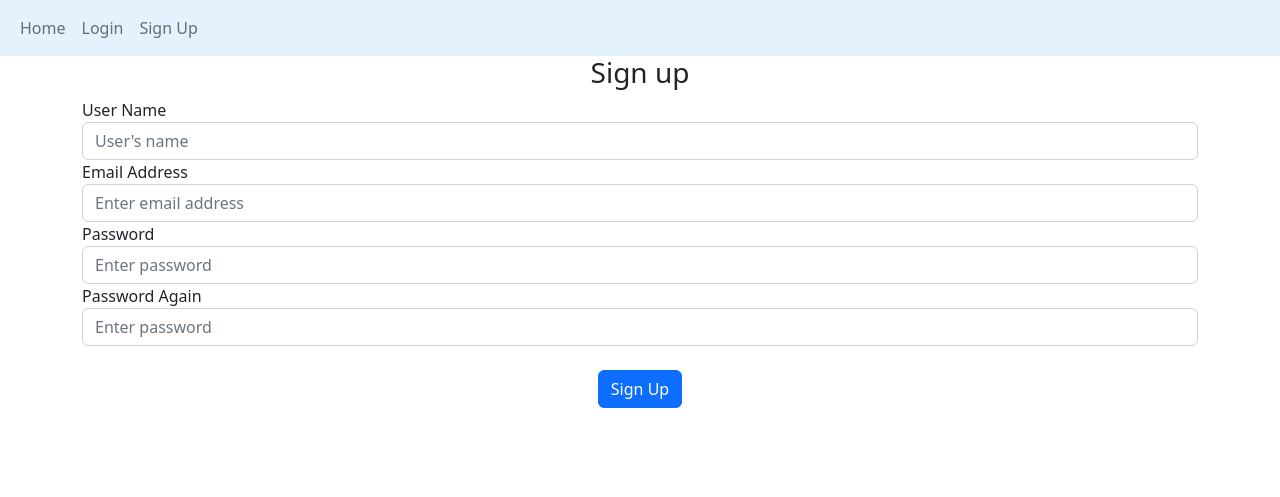
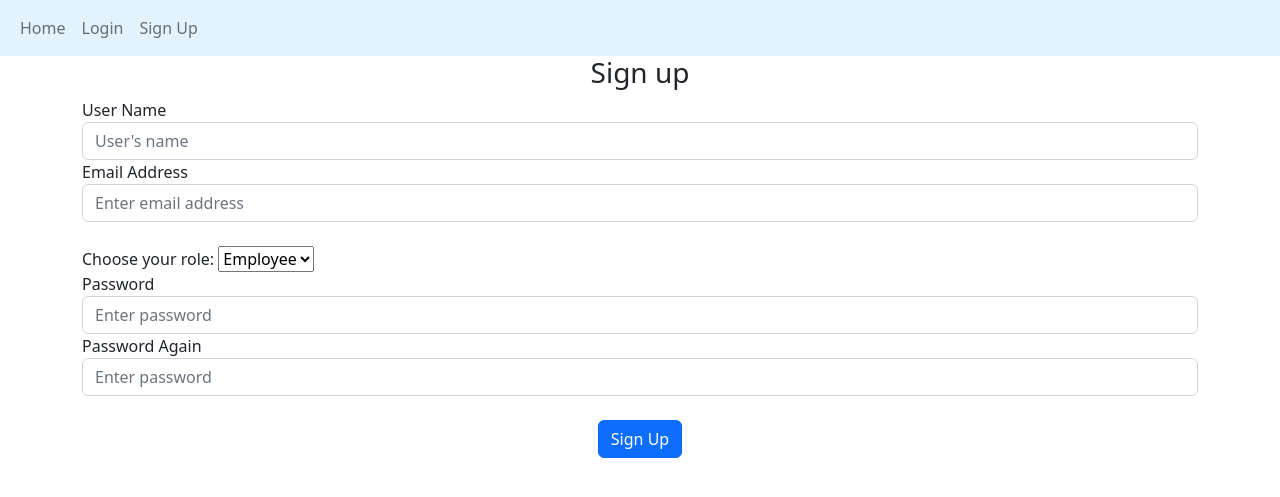
Before and after one commit to AkshayaTonde/FlaskFullApp, a Flask app: page /signup in a window 1280 px wide. Shown: the top 497 px of the page. Run offline with Flask 2, Linux system fonts and the light colour scheme.

Commit message:
Manager approval changes

```diff
--- a/website/auth.py
+++ b/website/auth.py
@@ -34,8 +34,11 @@ def signup():
     if request.method== 'POST':
         username = request.form.get("username")
         email = request.form.get("email")
+        role = request.form.get("role")
         password1 = request.form.get("password1")
         password2 = request.form.get("password2")
+
+        print(role)
 
         email_exits = User.query.filter_by(email = email).first()
         if email_exits:
@@ -45,7 +48,7 @@ def signup():
         elif len(password1) < 6:
             flash("Password is too short", category="error")
         else:
-            new_user = User(username=username, email=email, password= generate_password_hash(password1, method='sha256'))
+            new_user = User(username=username, email=email,role= role, password= generate_password_hash(password1, method='sha256'))
             db.session.add(new_user)
             db.session.commit()
             login_user(new_user, remember=True)
--- a/website/models.py
+++ b/website/models.py
@@ -12,6 +12,7 @@ class User(db.Model, UserMixin):
     email = db.Column(db.String(150), unique= True)
     username = db.Column(db.String(150), unique= True)
     password = db.Column(db.String(150))
+    role = db.Column(db.Integer)
     date_created = db.Column(db.DateTime(timezone=True), default= func.now())
     leaves = db.relationship('Leave', backref='user', passive_deletes=True)
 
--- a/website/templates/base.html
+++ b/website/templates/base.html
@@ -20,6 +20,7 @@
                 <a class="nav-item nav-link" href="/home">Home</a>
                 {% if user.is_authenticated %}
                 <a class="nav-item nav-link" href="/applyleave">Apply Leave</a>
+                <a class="nav-item nav-link" href="/managerapproval"> Manager Task</a>
                 <a class="nav-item nav-link" href="/logout">Logout</a>
                 {%else%}
                 <a class="nav-item nav-link" href="/login">Login</a>
--- a/website/templates/managerapproval.html
+++ b/website/templates/managerapproval.html
@@ -8,13 +8,13 @@
         <div class="card border-dark">
             <div class="card-body">
                 <div class="card-text">
-                    Employee Name : {{leave.username}}<br>
+                    Employee Name : {{leave.userid.username}}<br>
                     Leave Start Date : {{leave.startdate}} <br>
                     Leave End Date : {{leave.enddate}}<br>
                     Comments : {{leave.comment}}<br>
                     <div align="center">
-                        <button class="btn btn-danger" type="submit" value="2"> Reject </button> &nbsp;&nbsp;
-                        <button class="btn btn-success" type="submit" value="1"> Approve </button> &nbsp;
+                        <button class="btn btn-danger" id ="reject" type="submit" value="2"> Reject </button> &nbsp;&nbsp;
+                        <button class="btn btn-success" id="approve" type="submit" value="1"> Approve </button> &nbsp;
                     </div>
                     <br>
                 </div>
--- a/website/templates/signup.html
+++ b/website/templates/signup.html
@@ -10,7 +10,14 @@
 
         <label for="email"> Email Address</label>
         <input type="email" id="email" name="email" class="form-control" placeholder="Enter email address"/>
+        <br>
+        <label for="role">Choose your role:</label>
 
+            <select name="role" id="role">
+            <option value="1">Employee</option>
+            <option value="2">Manager</option>
+            </select>
+        <br>
         <label for="password1"> Password</label>
         <input type="password" id="password1" name="password1" class="form-control" placeholder="Enter password"/>
 
--- a/website/views.py
+++ b/website/views.py
@@ -21,6 +21,12 @@ def managerapproval():
     if request.method=='POST':
         #logic for changing the status of the leave to approve or reject
         print("logic for approval")
+        approve= request.form.get('approve')
+        reject = request.form.get('reject')
+        print("Approve value ",approve)
+        print("reject value ", reject)
+       # print(startdate= request.form.get('startdate'))
+
 
     leaves = Leave.query.filter_by(status= 3)
     return render_template('managerapproval.html', user=current_user, leaves= leaves)
```
Also changed, not shown: website/database.db.
